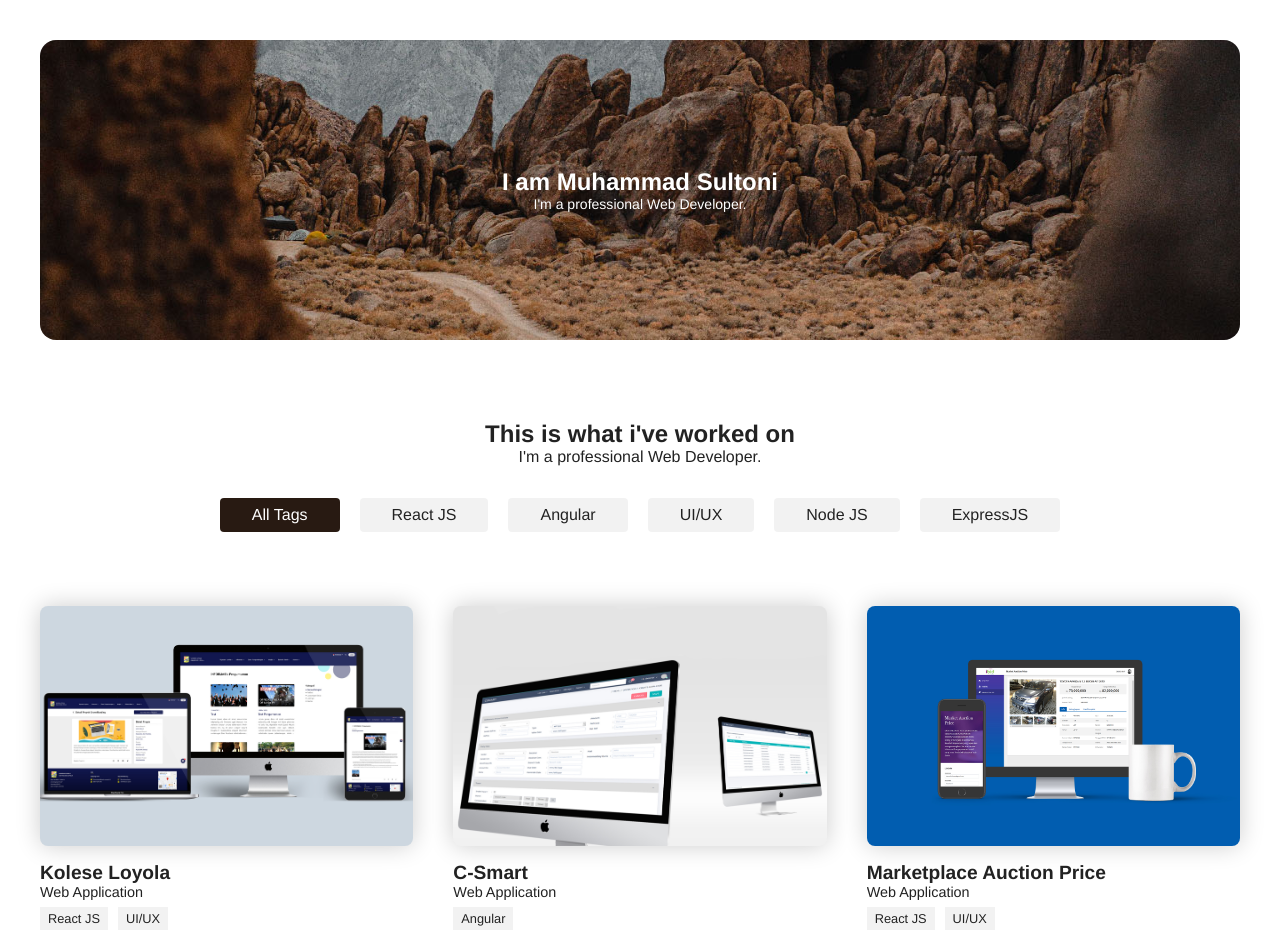
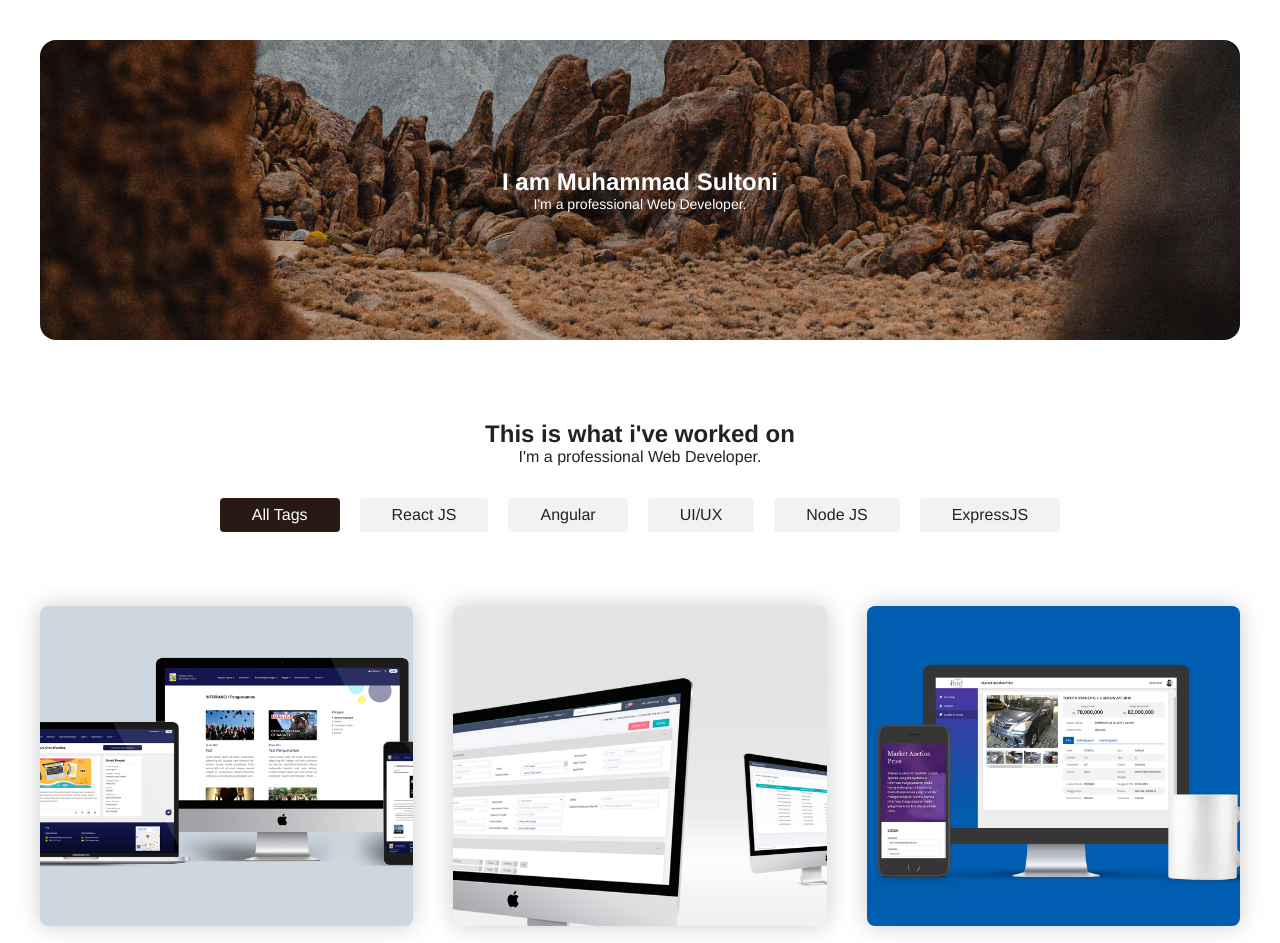
Before and after one commit to tonyhazama/portofolio, a Next.js app: page / in a window 1280 px wide. Shown: the top 943 px of the page. Built offline with nearby package versions, Linux system fonts and the light colour scheme.

Commit message:
changed styles

```diff
--- a/styles/projects.scss
+++ b/styles/projects.scss
@@ -56,7 +56,7 @@ $projectGap: 40px;
     }
 
     .project-picture {
-        height: 240px;
+        height: 320px;
         box-shadow: 0px 0px 24px rgba(0, 0, 0, .2);
         background: #eee;
         border-radius: 8px;
```
Also changed, not shown: public/static/map.jpg.
